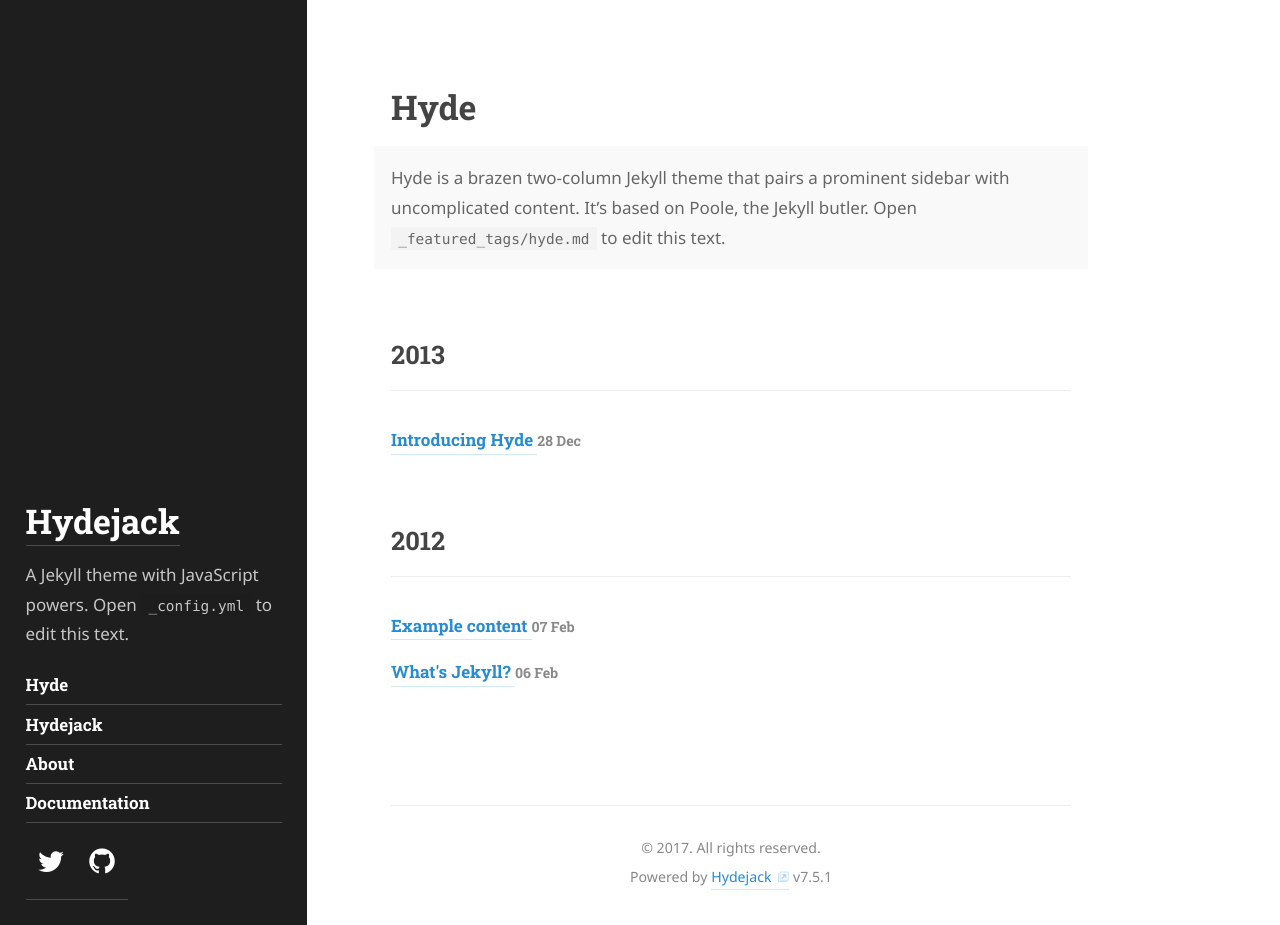
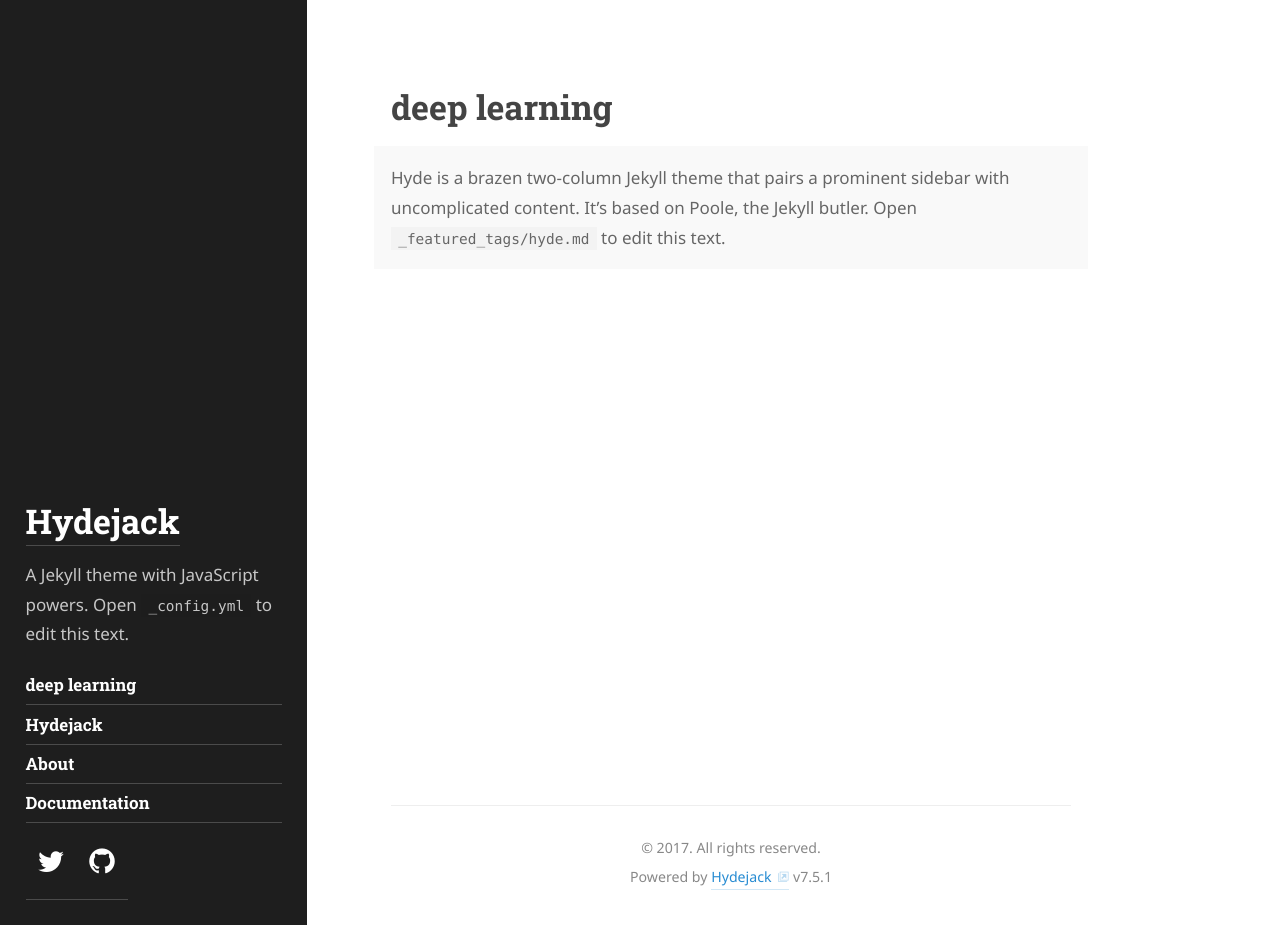
Before and after one commit to motata/motata.github.io, a Jekyll site: the page built from _featured_tags/deep_learning.md, in a window 1280 px wide and 925 px high. Built offline with Jekyll 4.4.1, drawn with Linux system fonts in a browser that asks for light colours; some web fonts are replaced.

Commit message:
add a category deep learning

```diff
--- a/_featured_tags/hyde.md
+++ b/_featured_tags/deep_learning.md
@@ -1,7 +1,7 @@
 ---
 layout: list
-title: Hyde
-slug: hyde
+title: deep learning
+slug: deep learning
 menu: true
 order: 1
 description: >
```
